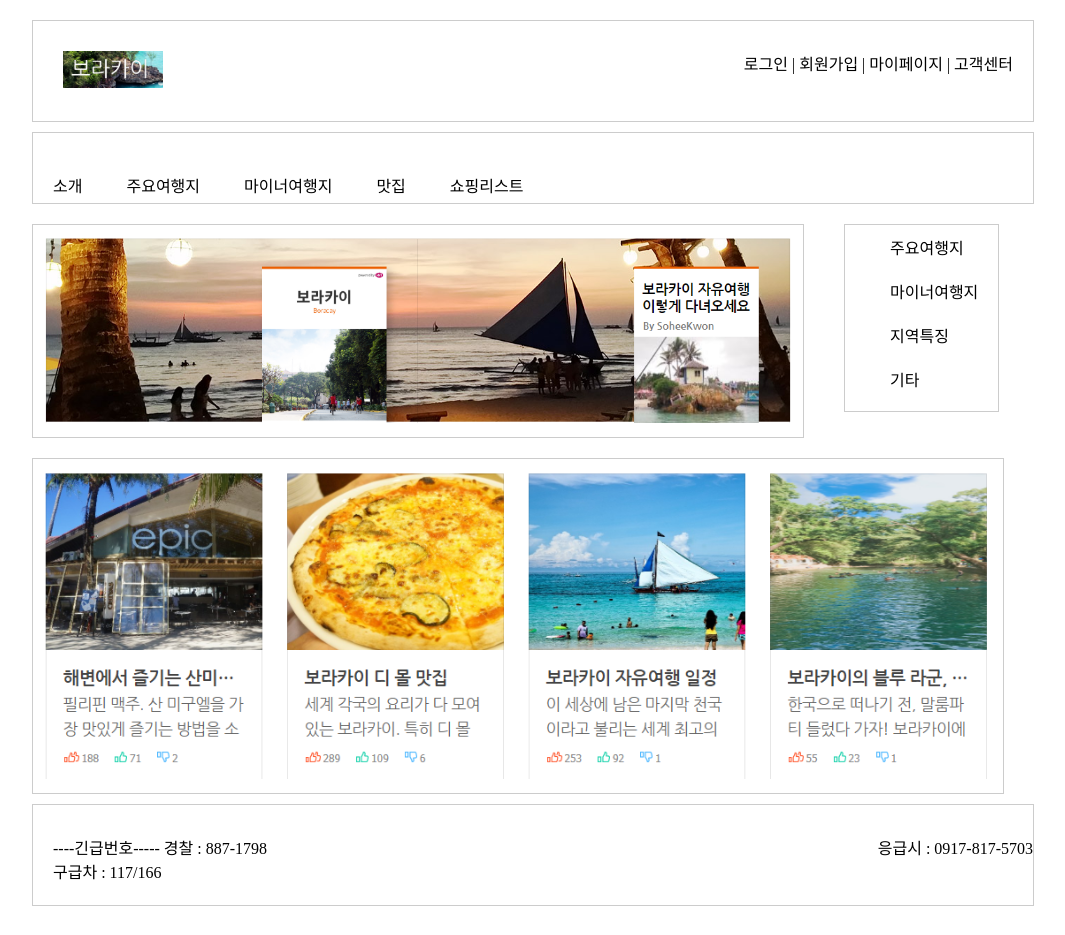
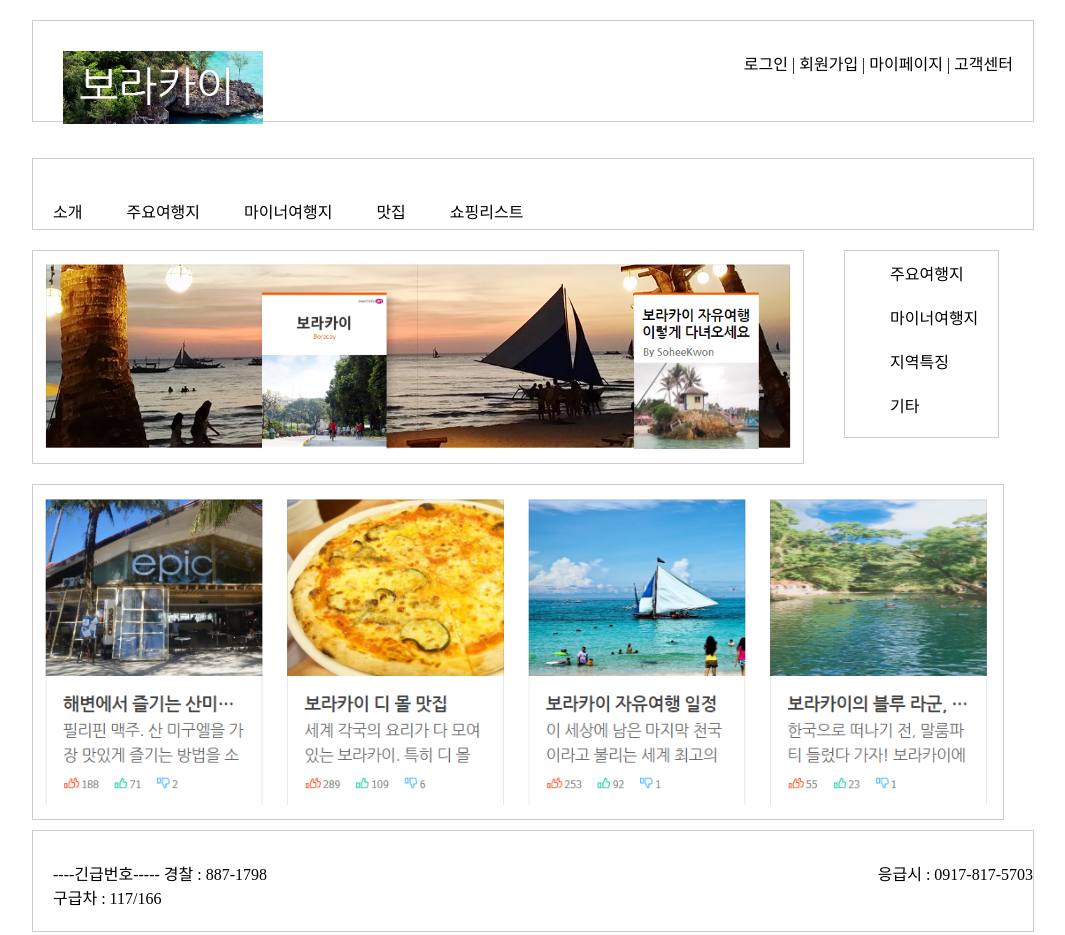
Before and after one commit to eunbi1110/eunbi1110.github.io, a plain HTML site: page index.html in a window 1280 px wide. Shown: the whole page, without its empty margins (118-1183 px from the left). Drawn offline with Linux system fonts and the light colour scheme.

Commit message:
Update index.html

```diff
--- a/index.html
+++ b/index.html
@@ -92,7 +92,7 @@
 	<div id='page'>
 <header>
    <div id='logo'>
-   <img src='./img/3.PNG' width="100">
+   <img src='./img/3.PNG' width="200">
 </div>
 <div id='top'>
 로그인 | 회원가입 | 마이페이지 | 고객센터
```
